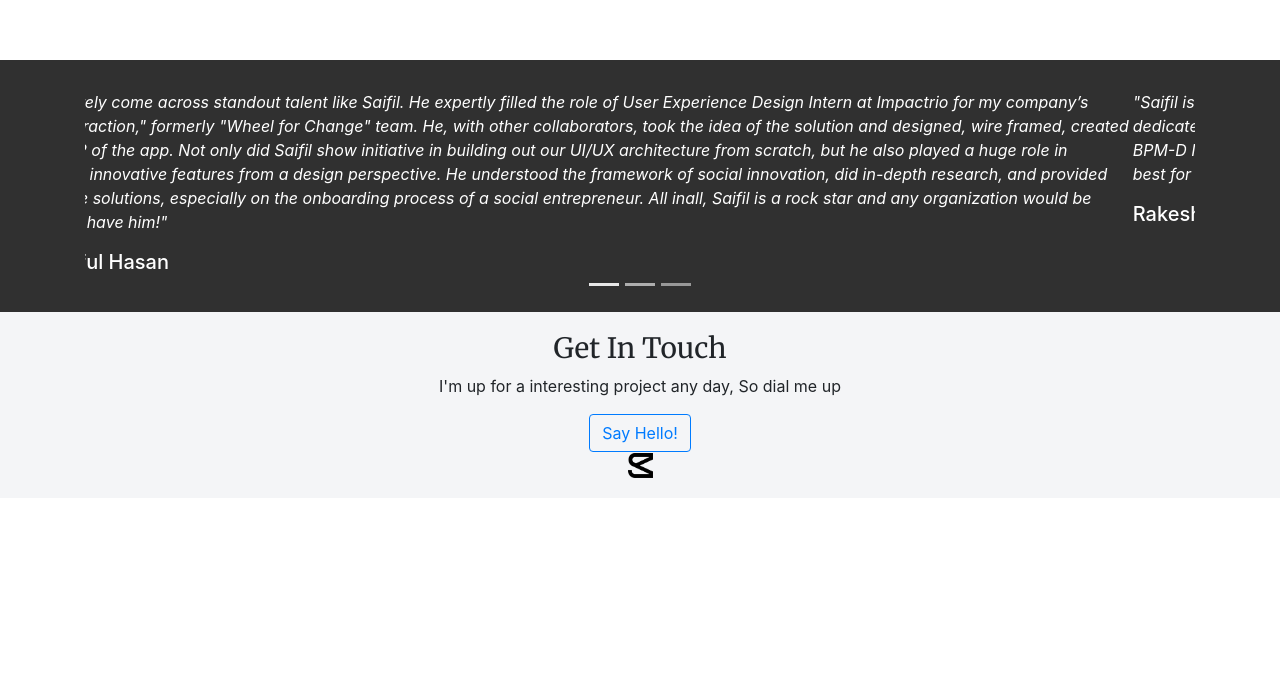
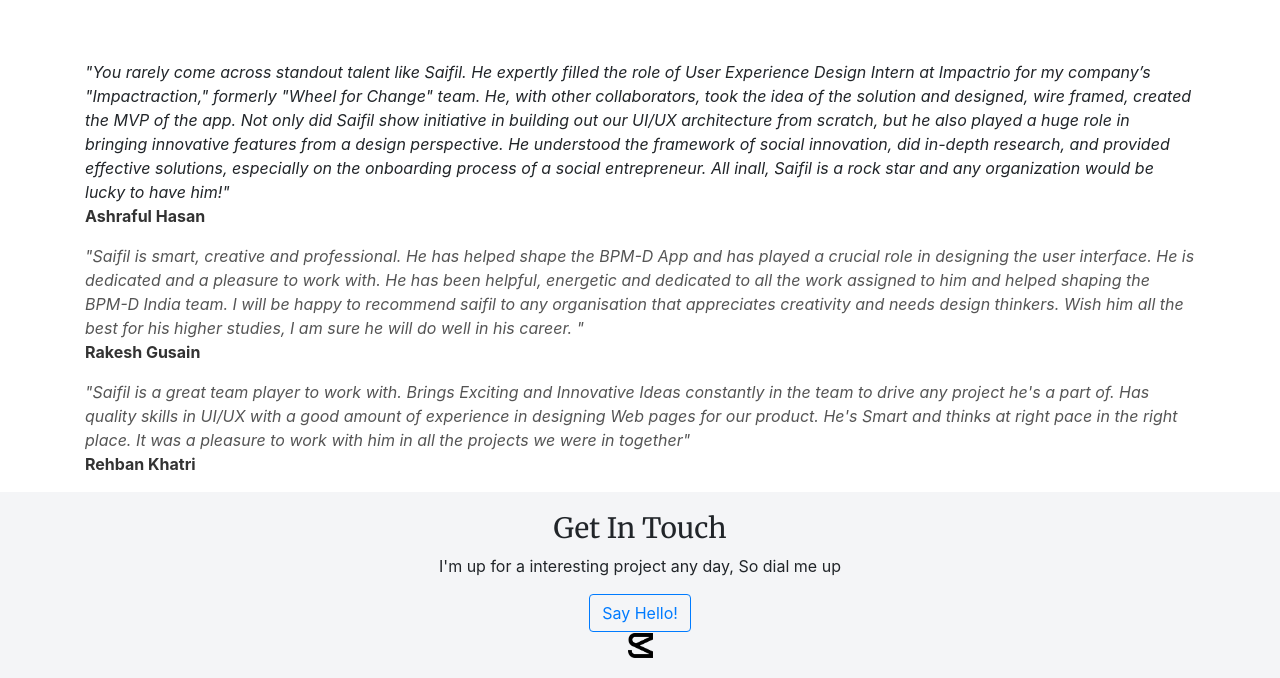
Before and after one commit to saifil4/saifil-portfolio, an Angular app: page /about-me in a window 1280 px wide. Shown: the part 796-1474 px from the top of the page. Before the commit the page ends 1294 px from the top, so only its background shows below. Built offline with nearby package versions, Linux system fonts and the light colour scheme.

Commit message:
Turned courusel to normal text

```diff
--- a/src/app/about-me/about-me.component.html
+++ b/src/app/about-me/about-me.component.html
@@ -1,9 +1,6 @@
 <div>
     <div class="container">
         <div class="row" style="height: 100vh;">
-            <div class="col-md-5 my-auto">
-                <img src='images/my-journey.jpg' style="width: 100%; height: auto;">
-            </div>
             <div class="col-md-7 my-auto">
                 <h2>My Journey</h2>
                 <p>
@@ -14,24 +11,11 @@
         </div>
     </div>
 </div>
-<div>
-    <div class="carousel-section">
+<section>
     <div class="container">
-            <div class="row" style="height: auto;">
-                <div class="col-md-12 my-auto">
-                    <div id="myCarousel" class="carousel slide" data-ride="carousel">
-
-                        <ol class="carousel-indicators">
-                            <li data-target="#myCarousel" data-slide-to="0" class="active"></li>
-                            <li data-target="#myCarousel" data-slide-to="1"></li>
-                            <li data-target="#myCarousel" data-slide-to="2"></li>
-                        </ol>
-
-                        <div class="carousel-inner">
-                            <div class="carousel-item active">
-                                <div class="quote-wrapper">
-                                    <div class="quote-item">
-                                        <p>
+        <div class="row">
+            <div class="col-md-12">
+                <p class="mb-0">
                     <i>
                         "You rarely come across standout talent like Saifil. He expertly
                         filled
@@ -61,15 +45,12 @@
                         would be lucky to have him!"
                     </i>
                 </p>
-                                        <h5>Ashraful Hasan</h5>
+                <p class="quote-author">Ashraful Hasan</p>
             </div>
         </div>
-                            </div>
-
-                            <div class="carousel-item">
-                                <div class="quote-wrapper">
-                                    <div class="quote-item">
-                                        <p>
+        <div class="row">
+            <div class="col-md-12">
+                <p class="quote-text mb-0">
                     <i>
                         "Saifil is smart, creative and professional. He has helped shape the
                         BPM-D App
@@ -93,16 +74,12 @@
                         career. "
                     </i>
                 </p>
-                                        <h5>Rakesh Gusain</h5>
-                                    </div>
-
+                <p class="quote-author">Rakesh Gusain</p>
             </div>
         </div>
-
-                            <div class="carousel-item">
-                                <div class="quote-wrapper">
-                                    <div class="quote-item">
-                                        <p>
+        <div class="row">
+            <div class="col-md-12">
+                <p class="quote-text mb-0">
                     <i>
                         "Saifil is a great team player to work with. Brings Exciting and
                         Innovative
@@ -118,24 +95,8 @@
                         pleasure to work with him in all the projects we were in together"
                     </i>
                 </p>
-                                        <h5>Rehban Khatri</h5>
-                                    </div>
-
+                <p class="quote-author">Rehban Khatri</p>
             </div>
         </div>
     </div>
-
-
-                        <a class="carousel-control-prev" href="#myCarousel" role="button" data-slide="prev">
-                            <i class="fa fa-chevron-left" aria-hidden="true"></i>
-                            <span class="sr-only">Previous</span>
-                        </a>
-                        <a class="carousel-control-next" href="#myCarousel" role="button" data-slide="next">
-                            <i class="fa fa-chevron-right" aria-hidden="true"></i>
-                            <span class="sr-only">Next</span>
-                        </a>
-                    </div>
-                </div>
-            </div>
-        </div>
-    </div>
+</section>
```
Lines whose indentation alone changed are shown as unchanged.
